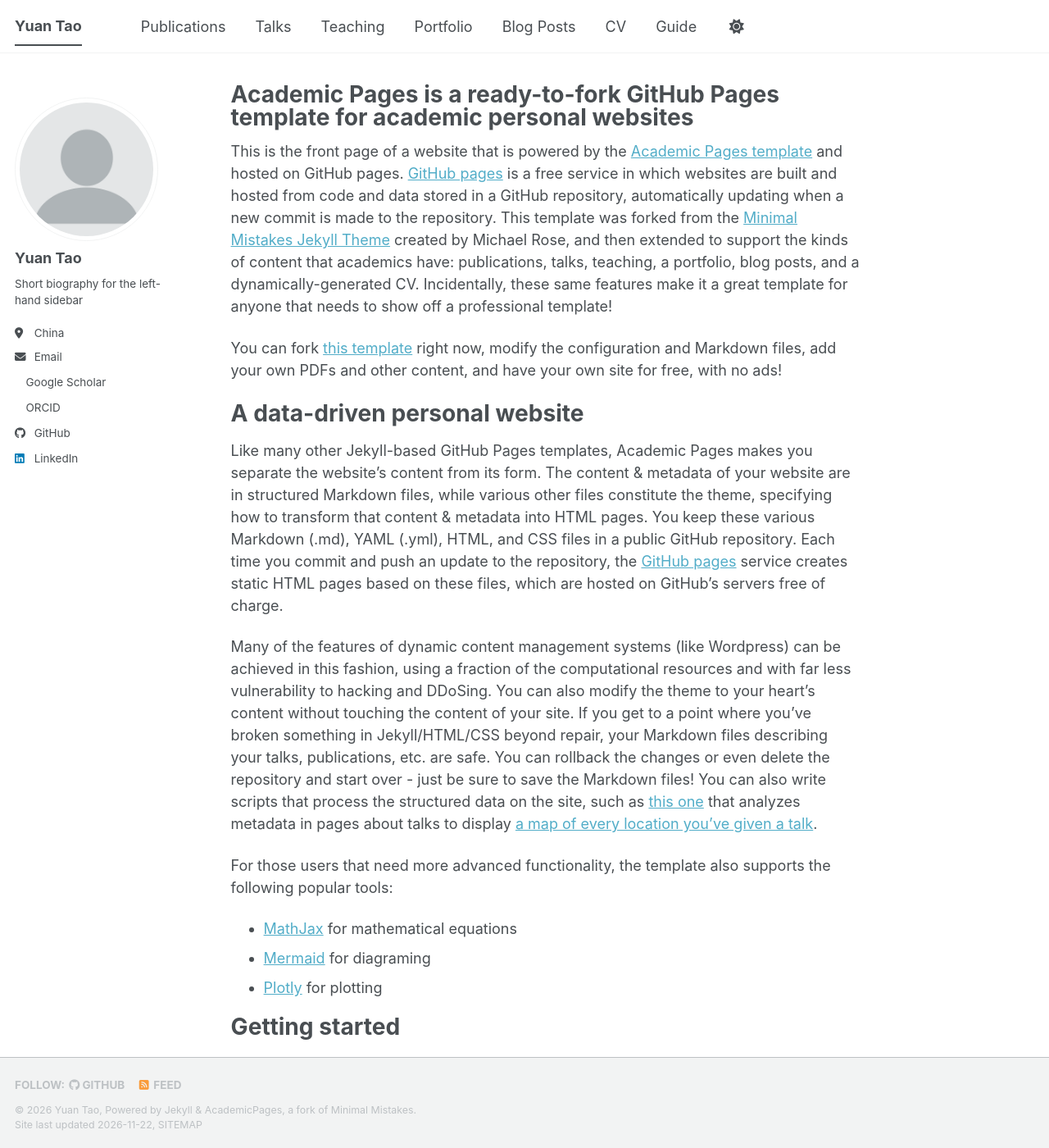
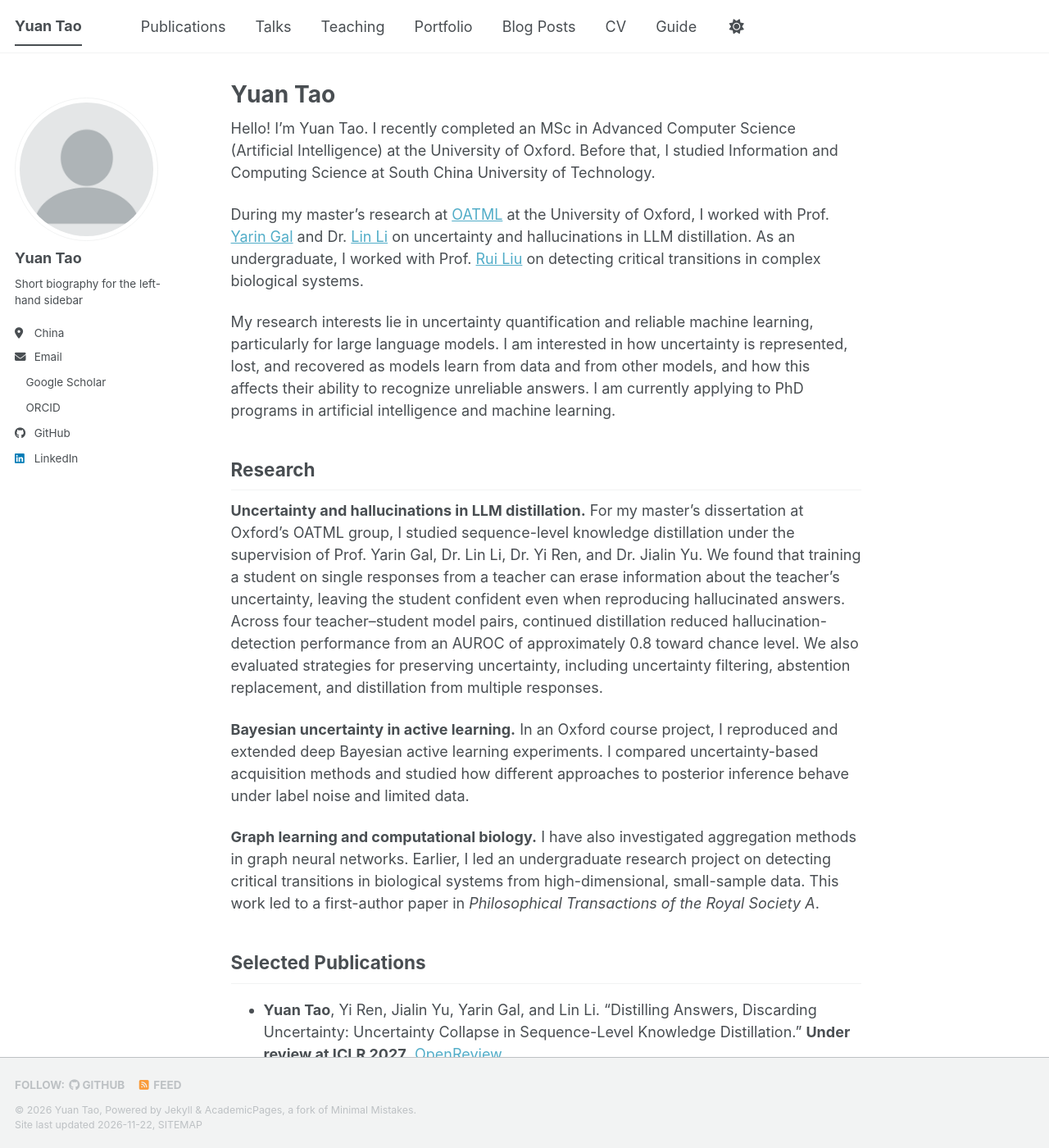
Before and after one commit to Lucy-Tao/lucy-tao.github.io, a Jekyll site: the page built from _pages/about.md, in a window 1280 px wide and 1400 px high. Shown: the whole window at 82% size. Built offline with Jekyll 4.4.1, drawn with Linux system fonts in a browser that asks for light colours; a script bundle is joined from its source files by our own code; a style sheet for code colours, icons or effects is not loaded; some of the changed text lies outside the part shown.

Commit message:
Revise about page with personal details and research
Updated personal information and research interests in the about page.

```diff
--- a/_pages/about.md
+++ b/_pages/about.md
@@ -1,56 +1,33 @@
 ---
 permalink: /
-title: "Academic Pages is a ready-to-fork GitHub Pages template for academic personal websites"
+title: "Yuan Tao"
 author_profile: true
 redirect_from:
   - /about/
   - /about.html
 ---
 
-This is the front page of a website that is powered by the [Academic Pages template](https://github.com/academicpages/academicpages.github.io) and hosted on GitHub pages. [GitHub pages](https://pages.github.com) is a free service in which websites are built and hosted from code and data stored in a GitHub repository, automatically updating when a new commit is made to the repository. This template was forked from the [Minimal Mistakes Jekyll Theme](https://mmistakes.github.io/minimal-mistakes/) created by Michael Rose, and then extended to support the kinds of content that academics have: publications, talks, teaching, a portfolio, blog posts, and a dynamically-generated CV. Incidentally, these same features make it a great template for anyone that needs to show off a professional template!
+Hello! I’m Yuan Tao. I recently completed an MSc in Advanced Computer Science (Artificial Intelligence) at the University of Oxford. Before that, I studied Information and Computing Science at South China University of Technology.
 
- You can fork [this template](https://github.com/academicpages/academicpages.github.io) right now, modify the configuration and Markdown files, add your own PDFs and other content, and have your own site for free, with no ads!
+During my master’s research at [OATML](https://oatml.cs.ox.ac.uk/) at the University of Oxford, I worked with Prof. [Yarin Gal](https://www.cs.ox.ac.uk/people/yarin.gal/) and Dr. [Lin Li](https://treelli.github.io/) on uncertainty and hallucinations in LLM distillation. As an undergraduate, I worked with Prof. [Rui Liu](https://www2.scut.edu.cn/math/2017/1227/c14582a242135/page.psp) on detecting critical transitions in complex biological systems.
 
-A data-driven personal website
-======
-Like many other Jekyll-based GitHub Pages templates, Academic Pages makes you separate the website's content from its form. The content & metadata of your website are in structured Markdown files, while various other files constitute the theme, specifying how to transform that content & metadata into HTML pages. You keep these various Markdown (.md), YAML (.yml), HTML, and CSS files in a public GitHub repository. Each time you commit and push an update to the repository, the [GitHub pages](https://pages.github.com/) service creates static HTML pages based on these files, which are hosted on GitHub's servers free of charge.
+My research interests lie in uncertainty quantification and reliable machine learning, particularly for large language models. I am interested in how uncertainty is represented, lost, and recovered as models learn from data and from other models, and how this affects their ability to recognize unreliable answers. I am currently applying to PhD programs in artificial intelligence and machine learning.
 
-Many of the features of dynamic content management systems (like Wordpress) can be achieved in this fashion, using a fraction of the computational resources and with far less vulnerability to hacking and DDoSing. You can also modify the theme to your heart's content without touching the content of your site. If you get to a point where you've broken something in Jekyll/HTML/CSS beyond repair, your Markdown files describing your talks, publications, etc. are safe. You can rollback the changes or even delete the repository and start over - just be sure to save the Markdown files! You can also write scripts that process the structured data on the site, such as [this one](https://github.com/academicpages/academicpages.github.io/blob/master/talkmap.ipynb) that analyzes metadata in pages about talks to display [a map of every location you've given a talk](https://academicpages.github.io/talkmap.html).
+## Research
 
-For those users that need more advanced functionality, the template also supports the following popular tools:
-- [MathJax](https://www.mathjax.org/) for mathematical equations
-- [Mermaid](https://mermaid.js.org/) for diagraming
-- [Plotly](https://plotly.com/javascript/) for plotting
+**Uncertainty and hallucinations in LLM distillation.** For my master’s dissertation at Oxford’s OATML group, I studied sequence-level knowledge distillation under the supervision of Prof. Yarin Gal, Dr. Lin Li, Dr. Yi Ren, and Dr. Jialin Yu. We found that training a student on single responses from a teacher can erase information about the teacher’s uncertainty, leaving the student confident even when reproducing hallucinated answers. Across four teacher–student model pairs, continued distillation reduced hallucination-detection performance from an AUROC of approximately 0.8 toward chance level. We also evaluated strategies for preserving uncertainty, including uncertainty filtering, abstention replacement, and distillation from multiple responses.
 
-Getting started
-======
-1. Register a GitHub account if you don't have one and confirm your e-mail (required!)
-1. Fork [this template](https://github.com/academicpages/academicpages.github.io) by clicking the "Use this template" button in the top right.
-1. Go to the repository's settings (rightmost item in the tabs that start with "Code", should be below "Unwatch"). Rename the repository "[your GitHub username].github.io", which will also be your website's URL.
-1. Set site-wide configuration and create content & metadata (see below -- also see [this set of diffs](https://archive.is/3TPas) showing what files were changed to set up [an example site](https://getorg-testacct.github.io) for a user with the username "getorg-testacct")
-1. Upload any files (like PDFs, .zip files, etc.) to the files/ directory. They will appear at https://[your GitHub username].github.io/files/example.pdf.
-1. Check status by going to the repository settings, in the "GitHub pages" section
+**Bayesian uncertainty in active learning.** In an Oxford course project, I reproduced and extended deep Bayesian active learning experiments. I compared uncertainty-based acquisition methods and studied how different approaches to posterior inference behave under label noise and limited data.
 
-Site-wide configuration
-------
-The main configuration file for the site is in the base directory in [_config.yml](https://github.com/academicpages/academicpages.github.io/blob/master/_config.yml), which defines the content in the sidebars and other site-wide features. You will need to replace the default variables with ones about yourself and your site's github repository. The configuration file for the top menu is in [_data/navigation.yml](https://github.com/academicpages/academicpages.github.io/blob/master/_data/navigation.yml). For example, if you don't have a portfolio or blog posts, you can remove those items from that navigation.yml file to remove them from the header.
+**Graph learning and computational biology.** I have also investigated aggregation methods in graph neural networks. Earlier, I led an undergraduate research project on detecting critical transitions in biological systems from high-dimensional, small-sample data. This work led to a first-author paper in *Philosophical Transactions of the Royal Society A*.
 
-Create content & metadata
-------
-For site content, there is one Markdown file for each type of content, which are stored in directories like _publications, _talks, _posts, _teaching, or _pages. For example, each talk is a Markdown file in the [_talks directory](https://github.com/academicpages/academicpages.github.io/tree/master/_talks). At the top of each Markdown file is structured data in YAML about the talk, which the theme will parse to do lots of cool stuff. The same structured data about a talk is used to generate the list of talks on the [Talks page](https://academicpages.github.io/talks), each [individual page](https://academicpages.github.io/talks/2012-03-01-talk-1) for specific talks, the talks section for the [CV page](https://academicpages.github.io/cv), and the [map of places you've given a talk](https://academicpages.github.io/talkmap.html) (if you run this [python file](https://github.com/academicpages/academicpages.github.io/blob/master/talkmap.py) or [Jupyter notebook](https://github.com/academicpages/academicpages.github.io/blob/master/talkmap.ipynb), which creates the HTML for the map based on the contents of the _talks directory).
+## Selected Publications
 
-**Markdown generator**
+- **Yuan Tao**, Yi Ren, Jialin Yu, Yarin Gal, and Lin Li. “Distilling Answers, Discarding Uncertainty: Uncertainty Collapse in Sequence-Level Knowledge Distillation.” **Under review at ICLR 2027**. [OpenReview](https://openreview.net/forum?id=KQYh1Ku6GP)
+- **Yuan Tao**, Yi Ren, Jialin Yu, Yarin Gal, and Lin Li. “Sequence-Level Knowledge Distillation Collapses Uncertainty and Erodes Hallucination Detection.” **Accepted at the NeurIPS 2026 Workshop on Transitioning from Pre-Training to Post-Training**.
+- **Yuan Tao**, R. Q. Lan, Y. S. Lai, J. Y. Zhong, and R. Liu. “sMIE: Revealing Critical Transitions in Complex Biological Systems Using Single-Sample Mutual Information Entropy.” *Philosophical Transactions of the Royal Society A*, 2026. [Paper](https://doi.org/10.1098/rsta.2024.0484)
 
-The repository includes [a set of Jupyter notebooks](https://github.com/academicpages/academicpages.github.io/tree/master/markdown_generator
-) that converts a CSV containing structured data about talks or presentations into individual Markdown files that will be properly formatted for the Academic Pages template. The sample CSVs in that directory are the ones I used to create my own personal website at stuartgeiger.com. My usual workflow is that I keep a spreadsheet of my publications and talks, then run the code in these notebooks to generate the Markdown files, then commit and push them to the GitHub repository.
+## Education
 
-How to edit your site's GitHub repository
-------
-Many people use a git client to create files on their local computer and then push them to GitHub's servers. If you are not familiar with git, you can directly edit these configuration and Markdown files directly in the github.com interface. Navigate to a file (like [this one](https://github.com/academicpages/academicpages.github.io/blob/master/_talks/2012-03-01-talk-1.md) and click the pencil icon in the top right of the content preview (to the right of the "Raw | Blame | History" buttons). You can delete a file by clicking the trashcan icon to the right of the pencil icon. You can also create new files or upload files by navigating to a directory and clicking the "Create new file" or "Upload files" buttons.
-
-Example: editing a Markdown file for a talk
-![Editing a Markdown file for a talk](/images/editing-talk.png)
-
-For more info
-------
-More info about configuring Academic Pages can be found in [the guide](https://academicpages.github.io/markdown/), the [growing wiki](https://github.com/academicpages/academicpages.github.io/wiki), and you can always [ask a question on GitHub](https://github.com/academicpages/academicpages.github.io/discussions). The [guides for the Minimal Mistakes theme](https://mmistakes.github.io/minimal-mistakes/docs/configuration/) (which this theme was forked from) might also be helpful.
+- **University of Oxford** — MSc in Advanced Computer Science (Artificial Intelligence), Distinction, 2026.
+- **South China University of Technology** — BSc in Information and Computing Science, 2025. GPA: 3.93/4.00; ranked 1st of 60.
```
